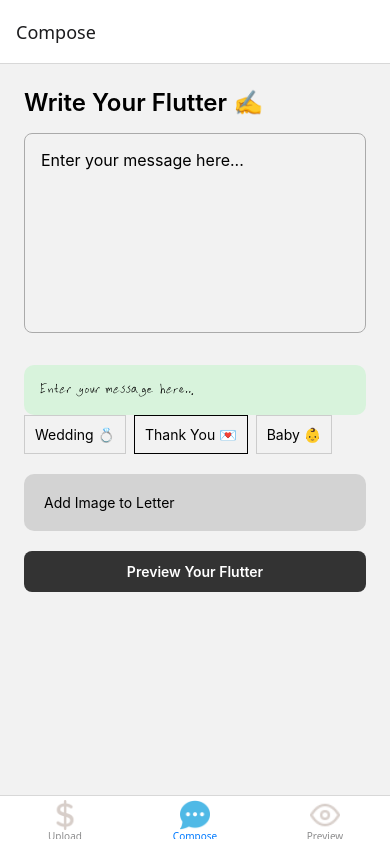
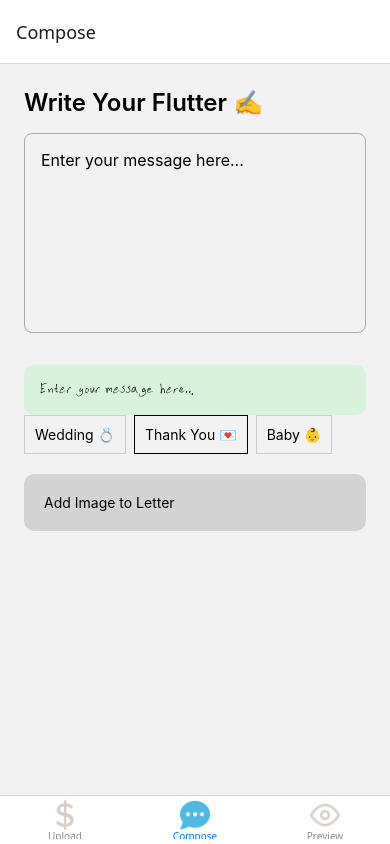
Before and after one commit to Cbakes24/fllutterAI, a React Native app: screen /Preview in a window 390 px wide. Built offline with nearby package versions, Linux system fonts and the light colour scheme.

Commit message:
preview pae edits to woding and image

```diff
--- a/App.tsx
+++ b/App.tsx
@@ -11,6 +11,7 @@ import * as Font from 'expo-font';
 import { useState, useEffect } from 'react';
 import { Icon } from './components/Icons';
 import { useAppTheme, useThemeProvider } from './utils/useAppTheme';
+import { FlutterProvider } from './context/FlutterContext';
 import { observer } from 'mobx-react';
 
 const Stack = createNativeStackNavigator();
@@ -90,9 +91,11 @@ export const AppNavigator = observer(function AppNavigator() {
 
   return (
     <ThemeProvider value={{ themeScheme, setThemeContextOverride }}>
-      <NavigationContainer theme={navigationTheme}>
-        <TabNavigator />
-      </NavigationContainer>
+      <FlutterProvider>
+        <NavigationContainer theme={navigationTheme}>
+          <TabNavigator />
+        </NavigationContainer>
+      </FlutterProvider>
     </ThemeProvider>
   );
 });
--- /dev/null
+++ b/context/FlutterContext.tsx
@@ -0,0 +1,41 @@
+import React, { createContext, useState, useContext } from 'react';
+
+type FlutterContextType = {
+  message: string;
+  setMessage: (message: string) => void;
+  letterImage: string | null;
+  setLetterImage: (image: string | null) => void;
+  selectedTheme: string;
+  setSelectedTheme: (theme: string) => void;
+};
+
+const FlutterContext = createContext<FlutterContextType | undefined>(undefined);
+
+export function FlutterProvider({ children }: { children: React.ReactNode }) {
+  const [message, setMessage] = useState("Enter your message here...");
+  const [letterImage, setLetterImage] = useState<string | null>(null);
+  const [selectedTheme, setSelectedTheme] = useState("thankYou");
+
+  return (
+    <FlutterContext.Provider
+      value={{
+        message,
+        setMessage,
+        letterImage,
+        setLetterImage,
+        selectedTheme,
+        setSelectedTheme
+      }}
+    >
+      {children}
+    </FlutterContext.Provider>
+  );
+}
+
+export function useFlutter() {
+  const context = useContext(FlutterContext);
+  if (context === undefined) {
+    throw new Error('useFlutter must be used within a FlutterProvider');
+  }
+  return context;
+}
--- a/screens/ComposeScreen.tsx
+++ b/screens/ComposeScreen.tsx
@@ -1,5 +1,5 @@
 // /screens/ComposeScreen.tsx
-import React, { useState } from "react";
+import React from "react";
 import {
   View,
   TextInput,
@@ -7,11 +7,11 @@ import {
   Text,
   ScrollView,
   Pressable,
-  Button,
   Image,
 } from "react-native";
 import * as ImagePicker from "expo-image-picker";
 import { useNavigation } from "@react-navigation/native";
+import { useFlutter } from "../context/FlutterContext";
 
 const themes = {
   wedding: {
@@ -32,23 +32,15 @@ const themes = {
 };
 
 export default function ComposeScreen() {
-  const [message, setMessage] = useState("Enter your message here...");
-  const [selectedTheme, setSelectedTheme] = useState("thankYou");
-  const [letterImage, setLetterImage] = useState<string | null>(null);
+  const {
+    message,
+    setMessage,
+    letterImage,
+    setLetterImage,
+    selectedTheme,
+    setSelectedTheme
+  } = useFlutter();
   const navigation = useNavigation();
-
-  const handlePreviewPress = () => {
-    if (!message || message === "Enter your message here...") {
-      alert("Please write a message before previewing");
-      return;
-    }
-
-    navigation.navigate("Preview", {
-      message,
-      letterImage,
-      theme: selectedTheme,
-    });
-  };
 
   const pickImage = async () => {
     const result = await ImagePicker.launchImageLibraryAsync({
@@ -84,9 +76,9 @@ export default function ComposeScreen() {
           borderRadius: 10,
         }}
       >
-   <Text style={{ fontFamily: 'Handwriting', fontSize: 20 }}>
-  {message}
-</Text>
+        <Text style={{ fontFamily: 'Handwriting', fontSize: 20 }}>
+          {message}
+        </Text>
         {letterImage && (
           <Image
             source={{ uri: letterImage }}
@@ -112,27 +104,6 @@ export default function ComposeScreen() {
       </View>
       <Pressable style={styles.button} onPress={pickImage}>
         <Text>Add Image to Letter</Text>
-      </Pressable>{" "}
-      {/* <Button title="Add Image to Letter" onPress={pickImage} /> */}
-      {/* {letterImage && (
-        <Image
-          source={{ uri: letterImage }}
-          style={{ width: 200, height: 200 }}
-        />
-      )} */}
-      <Pressable
-        onPress={handlePreviewPress}
-        style={{
-          backgroundColor: "#333",
-          padding: 12,
-          borderRadius: 8,
-          marginTop: 20,
-          alignItems: "center",
-        }}
-      >
-        <Text style={{ color: "white", fontWeight: "600" }}>
-          Preview Your Flutter
-        </Text>
       </Pressable>
     </ScrollView>
   );
@@ -158,18 +129,6 @@ const styles = StyleSheet.create({
     textAlignVertical: "top",
     marginBottom: 32,
   },
-  preview: {
-    padding: 16,
-    backgroundColor: "#f9f9f9",
-    borderRadius: 8,
-  },
-  previewLabel: {
-    fontWeight: "500",
-    marginBottom: 8,
-  },
-  previewText: {
-    fontSize: 18,
-  },
   button: {
     backgroundColor: "lightgray",
     padding: 20,
--- a/screens/PreviewScreen.tsx
+++ b/screens/PreviewScreen.tsx
@@ -9,9 +9,10 @@ import {
   ScrollView,
   Pressable,
 } from "react-native";
-import { useRoute, useNavigation } from "@react-navigation/native";
+import { useNavigation } from "@react-navigation/native";
 import RNHTMLtoPDF from "react-native-html-to-pdf";
 import * as Sharing from "expo-sharing";
+import { useFlutter } from "../context/FlutterContext";
 
 const themes = {
   wedding: {
@@ -32,23 +33,17 @@ const themes = {
 };
 
 export default function PreviewScreen() {
-  const route = useRoute();
+  const { message, letterImage, selectedTheme } = useFlutter();
   const navigation = useNavigation();
 
   // If no message exists or it's the default placeholder, redirect back to Compose
-  if (!route.params?.message || route.params.message === "Enter your message here...") {
+  if (!message || message === "Enter your message here...") {
     alert("Please write a message in the Compose tab first");
     navigation.navigate("Compose");
     return null;
   }
 
-  const { message, letterImage, theme } = route.params as {
-    message: string;
-    letterImage: string | null;
-    theme: keyof typeof themes;
-  };
-
-  const selectedTheme = themes[theme] || themes.thankYou;
+  const selectedThemeStyles = themes[selectedTheme] || themes.thankYou;
 
   // Generate PDF Function
   const generatePDF = async () => {
@@ -59,8 +54,8 @@ export default function PreviewScreen() {
             body {
               font-family: sans-serif;
               padding: 24px;
-              background-color: ${selectedTheme.bgColor};
-              color: ${selectedTheme.fontColor};
+              background-color: ${selectedThemeStyles.bgColor};
+              color: ${selectedThemeStyles.fontColor};
             }
             .message {
               font-size: 18px;
@@ -112,8 +107,8 @@ export default function PreviewScreen() {
         style={[
           styles.previewBox,
           {
-            backgroundColor: selectedTheme.bgColor,
-            borderColor: selectedTheme.fontColor,
+            backgroundColor: selectedThemeStyles.bgColor,
+            borderColor: selectedThemeStyles.fontColor,
           },
         ]}
       >
@@ -131,9 +126,7 @@ export default function PreviewScreen() {
 
       <Pressable
         style={styles.pressable}
-        onPress={() => {
-          generatePDF();
-        }}
+        onPress={generatePDF}
       >
         <Text style={styles.pressableText}>Download as PDF</Text>
       </Pressable>
@@ -162,21 +155,30 @@ const styles = StyleSheet.create({
   previewBox: {
     padding: 16,
     borderRadius: 12,
-    borderWidth: 2,
+    borderWidth: 5,
     width: "100%",
     minHeight: 200,
     marginBottom: 30,
+    flex: 1,
+    alignItems: "center",
+    // justifyContent: "center",
   },
   messageText: {
     fontSize: 18,
     lineHeight: 28,
-    marginBottom: 10,
+    flexWrap: "wrap",
+    flex: 1,
   },
   previewImage: {
-    width: "100%",
+    width: 200,
     height: 200,
     borderRadius: 8,
+    // float: "right", // This won't work in RN but shows intent
+    marginTop: 50,
+    alignSelf: "center",
+
   },
+
   pressable: {
     backgroundColor: "#333",
     padding: 12,
```
